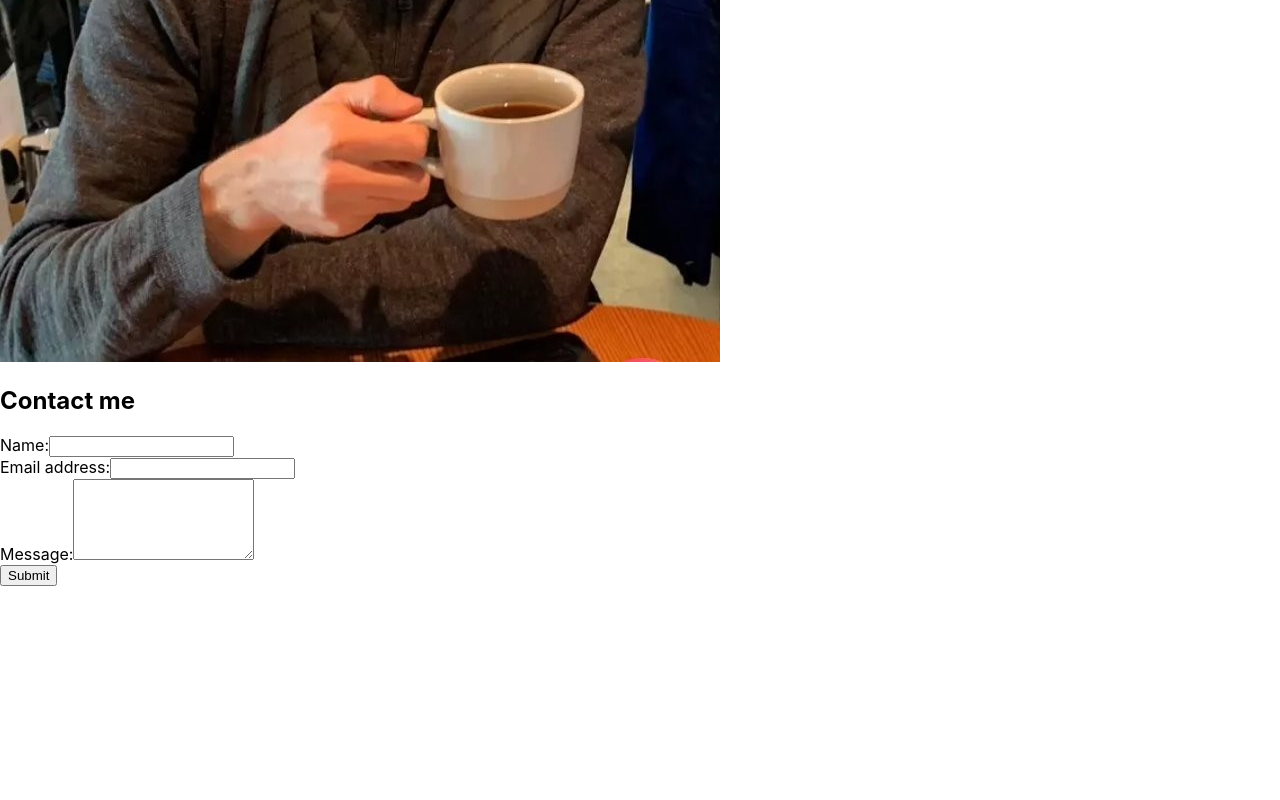
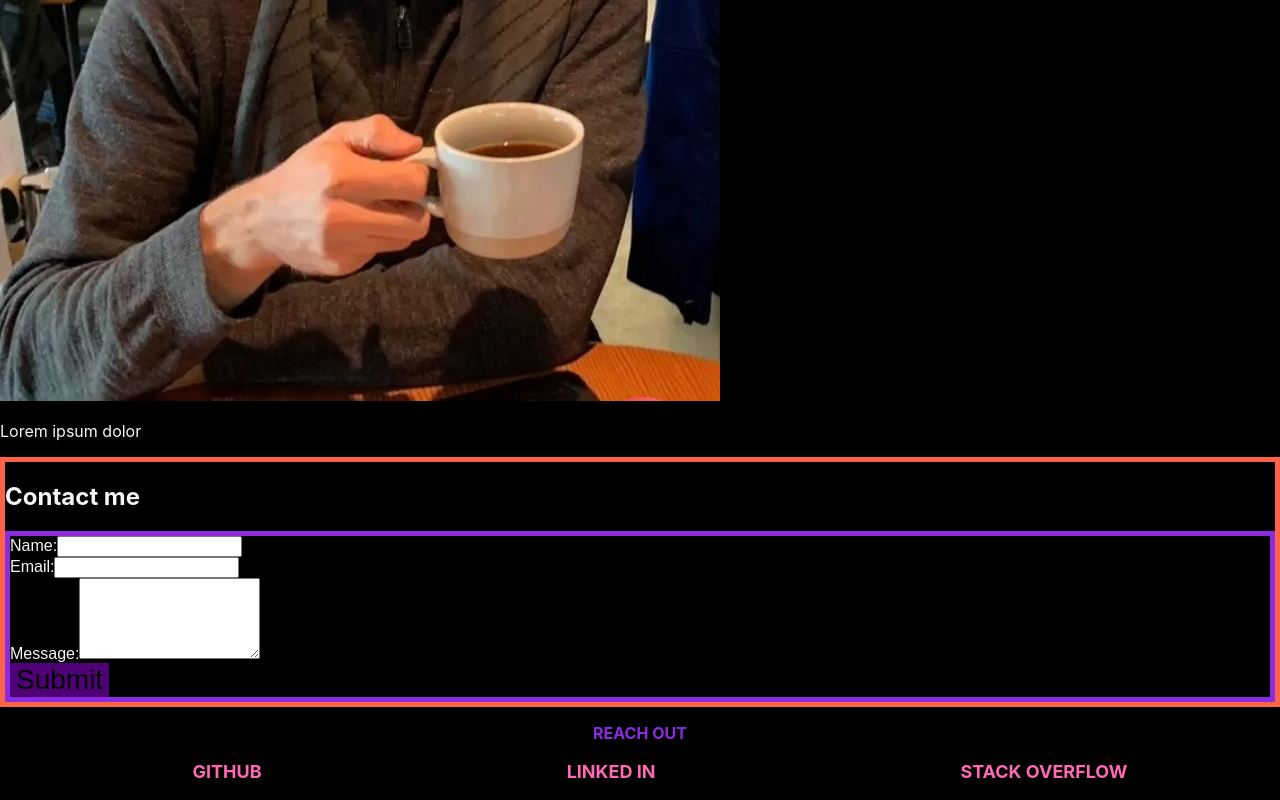
Before and after one commit to JPKashlak/react-portfolio, a React (Create React App) app: page / in a window 1280 px wide. Shown: the part 545-1345 px from the top of the page. Before the commit the page ends 1131 px from the top, so only its background shows below. Built offline with nearby package versions, Linux system fonts and the light colour scheme.

Commit message:
made basic footer framework

```diff
--- a/src/App.css
+++ b/src/App.css
@@ -1,38 +1,38 @@
-.App {
+body {
+  color: whitesmoke;
+background-color: black;
+}
+ul {
+  display: flex;
+  justify-content: space-around;
+  list-style-type: none;
+  font-size: large;
+}
+footer {
   text-align: center;
+  color: blueviolet;
+  font-weight: bold;
 }
-
-.App-logo {
-  height: 40vmin;
-  pointer-events: none;
+footer a {
+  color: hotpink;
+  text-decoration: none;
 }
-
-@media (prefers-reduced-motion: no-preference) {
-  .App-logo {
-    animation: App-logo-spin infinite 20s linear;
-  }
+button {
+  background-color: rgba(87, 0, 128, 0.925);
+  border: none;
+  font-size: 28px;
+  transition-property: color;
+  transition-duration: .5s;
 }
-
-.App-header {
-  background-color: #282c34;
-  min-height: 100vh;
-  display: flex;
-  flex-direction: column;
-  align-items: center;
-  justify-content: center;
-  font-size: calc(10px + 2vmin);
-  color: white;
+button:hover {
+  color: whitesmoke
 }
-
-.App-link {
-  color: #61dafb;
+#contact {
+  border:tomato 5px;
+  border-style: solid;
 }
-
-@keyframes App-logo-spin {
-  from {
-    transform: rotate(0deg);
-  }
-  to {
-    transform: rotate(360deg);
-  }
+#contact-form {
+  font-family: Arial, Helvetica, sans-serif;
+  border:blueviolet 5px;
+  border-style: solid;
 }
--- a/src/App.js
+++ b/src/App.js
@@ -1,19 +1,22 @@
 import React from 'react';
 import './App.css';
-import About from "./components/About"
-import ContactForm from "./components/Contact"
+import About from './components/About'
+import ContactForm from './components/Contact';
+import Footer from './components/Footer'
+import Nav from './components/Nav'
 
 function App() {
   return (
     <div>
       <header>
-
+        <Nav></Nav>
       </header>
       <main>
         <About></About>
+        <ContactForm></ContactForm>
       </main>
       <footer>
-        <ContactForm></ContactForm>
+        <Footer></Footer>
       </footer>
     </div>
   );
--- a/src/components/About/index.js
+++ b/src/components/About/index.js
@@ -5,6 +5,9 @@ function About() {
     <section>
       <h1 id="about">Jacob Pearson Kashlak</h1>
       <img src={require('../../assets/images/portrait.jpeg')} alt="programmer's portrait"/>
+      <div className="my-2">
+        <p>Lorem ipsum dolor</p>
+      </div>
     </section>
   );
 }
--- a/src/components/Contact/index.js
+++ b/src/components/Contact/index.js
@@ -1,5 +1,4 @@
 import React, { useState } from 'react';
-
 import { validateEmail } from '../../utils/helpers';
 
 function ContactForm() {
@@ -34,7 +33,7 @@ function ContactForm() {
   };
 
   return (
-    <section>
+    <section id="contact">
       <h1 data-testid="h1tag">Contact me</h1>
       <form id="contact-form" onSubmit={handleSubmit}>
         <div>
@@ -42,7 +41,7 @@ function ContactForm() {
           <input type="text" name="name" defaultValue={name} onBlur={handleChange} />
         </div>
         <div>
-          <label htmlFor="email">Email address:</label>
+          <label htmlFor="email">Email:</label>
           <input type="email" name="email" defaultValue={email} onBlur={handleChange} />
         </div>
         <div>
--- /dev/null
+++ b/src/components/Footer/index.js
@@ -0,0 +1,22 @@
+import React from 'react';
+
+function Footer() {
+    return (
+        <footer id="footer">
+            <p>REACH OUT </p>
+            <ul id="footer-links">
+                <li>
+                    <a href="https://github.com/JPKashlak">GITHUB</a>
+                </li>
+                <li>
+                    <a href="https://www.linkedin.com/in/jacob-pearson-kashlak-09216794/">LINKED IN</a>
+                </li>
+                <li>
+                    <a href="https://stackoverflow.com/users/14531631/jpkashlak">STACK OVERFLOW</a>
+                </li>
+            </ul>
+        </footer>
+    )
+}
+
+export default Footer
--- /dev/null
+++ b/src/components/Nav/index.js
@@ -0,0 +1,20 @@
+import React from 'react';
+
+function Nav() {
+    return(
+        <section>
+            <nav>
+            <ul className="flex-row">
+                <li className="mx-2">
+                    <a href="#about">About me</a>
+                </li>
+                <li>
+                    <a href="#contact">Contact</a>
+                </li>
+                </ul>
+            </nav>
+        </section>
+    )
+}
+
+export default Nav;
--- a/src/utils/helpers.js
+++ b/src/utils/helpers.js
@@ -2,3 +2,7 @@ export function validateEmail(email) {
     var re = /^(([^<>()[\]\\.,;:\s@"]+(\.[^<>()[\]\\.,;:\s@"]+)*)|(".+"))@((\[[0-9]{1,3}\.[0-9]{1,3}\.[0-9]{1,3}\.[0-9]{1,3}\])|(([a-zA-Z\-0-9]+\.)+[a-zA-Z]{2,}))$/;
     return re.test(String(email).toLowerCase());
 }
+
+export function capitalizeFirstLetter(string) {
+    return string.charAt(0).toUpperCase() + string.slice(1);
+  }
```
